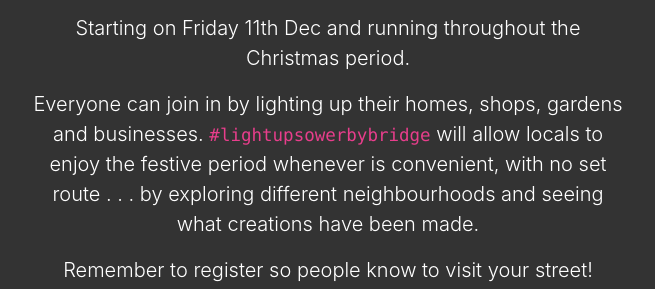
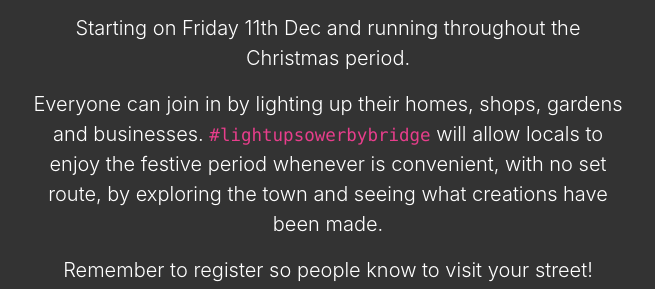
Before and after one commit to lightupsowerbybridge/lightupsowerbybridge.github.io, a plain HTML site: page index.html in a window 1280 px wide. Shown: the part 1589-1878 px from the top of the page, without its empty margins (312-967 px from the left). Drawn offline with Linux system fonts and the light colour scheme.

Commit message:
Update index.html

```diff
--- a/index.html
+++ b/index.html
@@ -72,7 +72,7 @@
         <li>Use your Christmas decorations</li>
       </ul>
     <p class="lead">Starting on Friday 11th Dec and running throughout the Christmas period.</p>
-    <p class="lead">Everyone can join in by lighting up their homes, shops, gardens and businesses. <code>#lightupsowerbybridge</code> will allow locals to enjoy the festive period whenever is convenient, with no set route . . . by exploring different neighbourhoods and seeing what creations have been made. </p>
+    <p class="lead">Everyone can join in by lighting up their homes, shops, gardens and businesses. <code>#lightupsowerbybridge</code> will allow locals to enjoy the festive period whenever is convenient, with no set route, by exploring the town and seeing what creations have been made.</p>
     <p class="lead">Remember to register so people know to visit your street!</p>
     <p class="lead"><a name="list"></a>
       <iframe src="https://docs.google.com/spreadsheets/d/e/2PACX-1vSuQuRjmUBoAPjjlNEFT0dOEkonXbxPE10eFVlG4REtKl8y_rmpHughfoWA3LNV9g4ld12IOpKhek7I/pubhtml?gid=1001965417&amp;single=true&amp;widget=true&amp;headers=false" width="592" height="480"></iframe>
```
